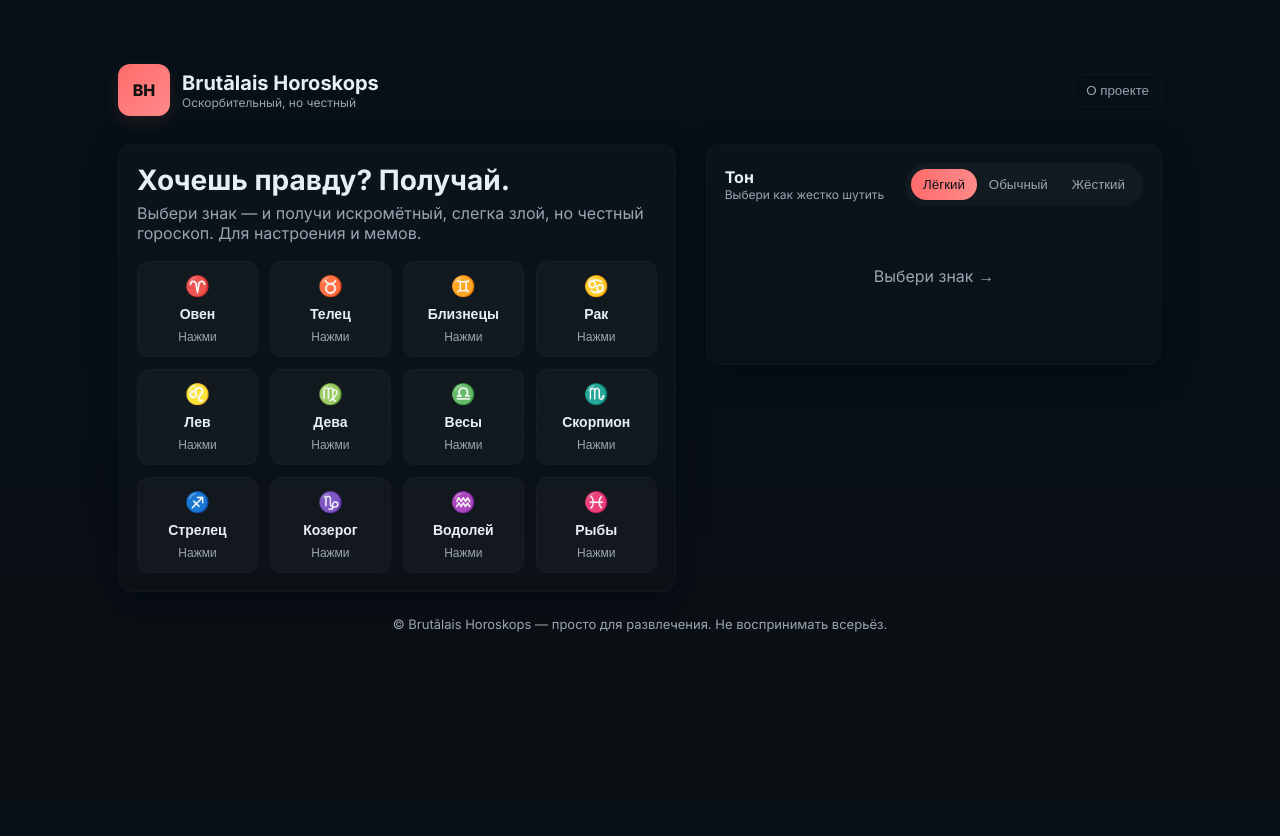
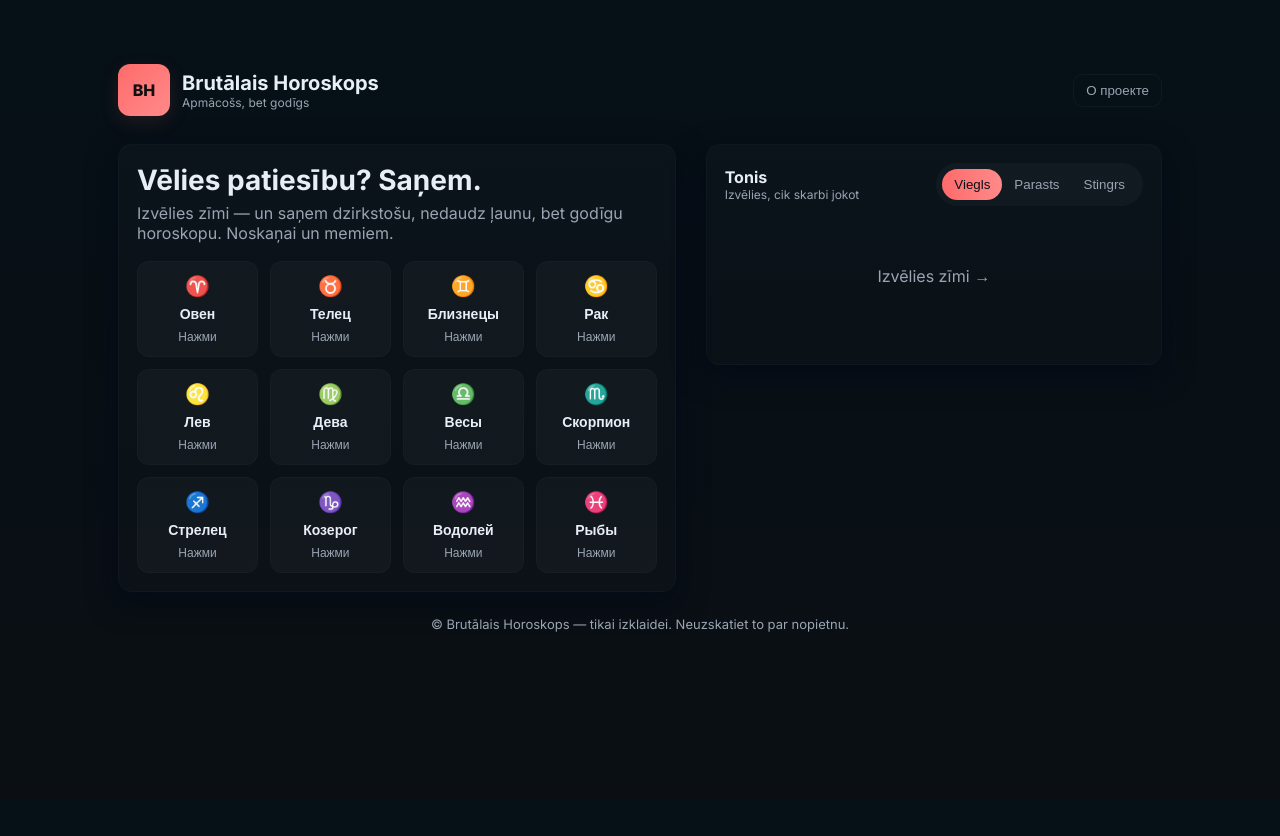
Before and after one commit to bogdanti192/brutal_horoscope, a Flask app: page / in a window 1280 px wide. Run offline with Flask 2, Linux system fonts and the light colour scheme; the visitor is signed in with stand-in values (Sample User, id 1).

Commit message:
Update index.html

```diff
--- a/templates/index.html
+++ b/templates/index.html
@@ -241,7 +241,7 @@
           <div class="logo">BH</div>
           <div>
             <h1>Brutālais Horoskops</h1>
-            <p>Оскорбительный, но честный</p>
+            <p>Apmācošs, bet godīgs</p>
           </div>
         </div>
         <nav>
@@ -251,10 +251,10 @@
 
       <main class="hero">
         <section class="card intro">
-          <h2>Хочешь правду? Получай.</h2>
+          <h2> Vēlies patiesību? Saņem.</h2>
           <p>
-            Выбери знак — и получи искромётный, слегка злой, но честный
-            гороскоп. Для настроения и мемов.
+             Izvēlies zīmi — un saņem dzirkstošu, nedaudz ļaunu, bet godīgu
+horoskopu. Noskaņai un memiem.
           </p>
 
           <div class="signs-grid" id="signsGrid">
@@ -272,34 +272,34 @@
           <div class="card">
             <div class="tone-row">
               <div style="flex: 1">
-                <strong>Тон</strong>
+                <strong>Tonis</strong>
                 <div style="color: var(--muted); font-size: 12px">
-                  Выбери как жестко шутить
+                  Izvēlies, cik skarbi jokot
                 </div>
               </div>
               <div class="tone-toggle" role="tablist">
-                <button class="active" data-tone="light">Лёгкий</button>
-                <button data-tone="normal">Обычный</button>
-                <button data-tone="hard">Жёсткий</button>
+                <button class="active" data-tone="light">Viegls</button>
+                <button data-tone="normal">Parasts</button>
+                <button data-tone="hard">Stingrs</button>
               </div>
             </div>
 
             <div class="preview" id="preview">
               <div style="text-align: center; color: var(--muted)">
-                Выбери знак →
+                Izvēlies zīmi →
               </div>
             </div>
           </div>
 
           <div class="result-card card" id="resultCard" style="display: none">
-            <h3 id="resSign">Овен</h3>
+            <h3 id="resSign">Auns</h3>
             <p id="resText">
-              Тут будет саркастичный гороскоп для выбранного знака.
+              Šeit būs sarkastisks horoskops izvēlētajam zīmei.
             </p>
             <div class="meta">
-              <div id="resRate">Сарказм: 72/100</div>
+              <div id="resRate">Sarkasms: 72/100</div>
               <div id="resHint" style="font-size: 13px; color: var(--muted)">
-                Сгенерировано сервером
+                Ģenerēts ar serveri
               </div>
             </div>
             <div class="actions">
@@ -311,7 +311,7 @@
       </main>
 
       <footer>
-        © Brutālais Horoskops — просто для развлечения. Не воспринимать всерьёз.
+        © Brutālais Horoskops — tikai izklaidei. Neuzskatiet to par nopietnu.
       </footer>
     </div>
 
```
